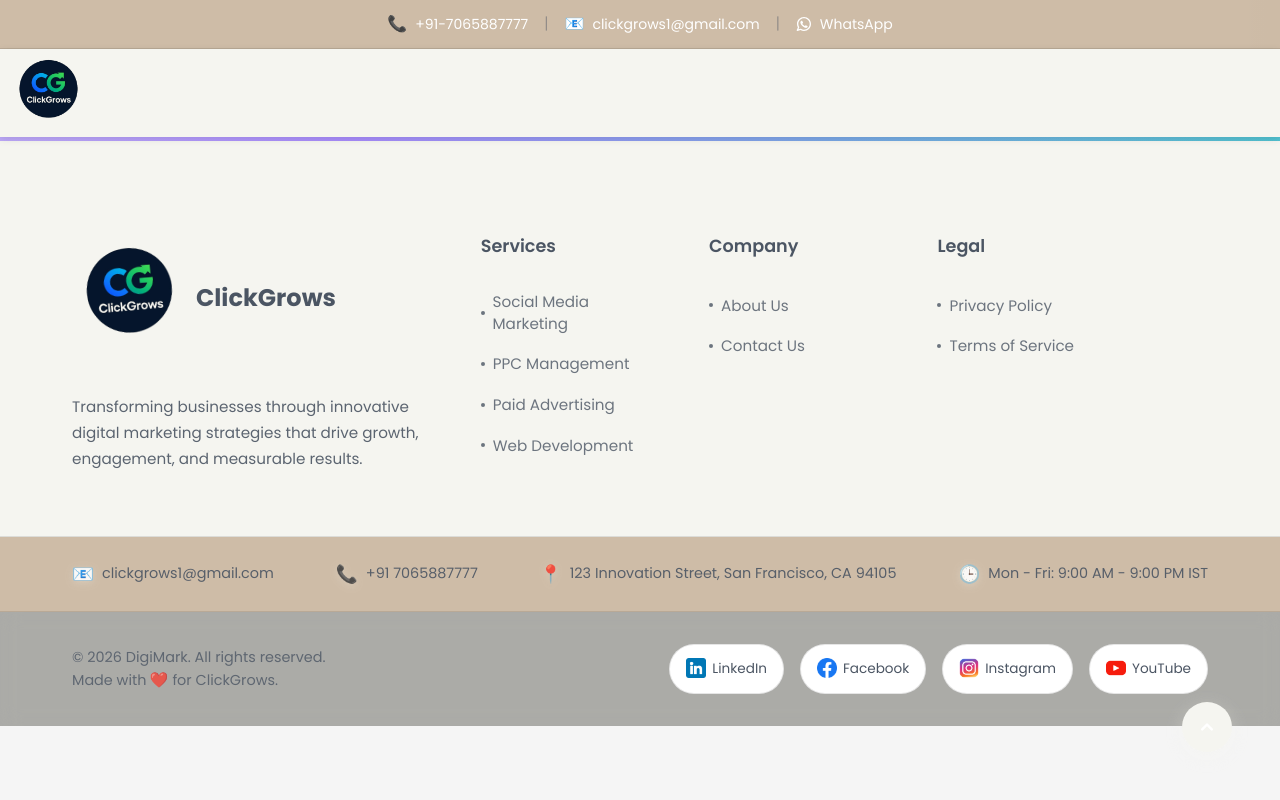
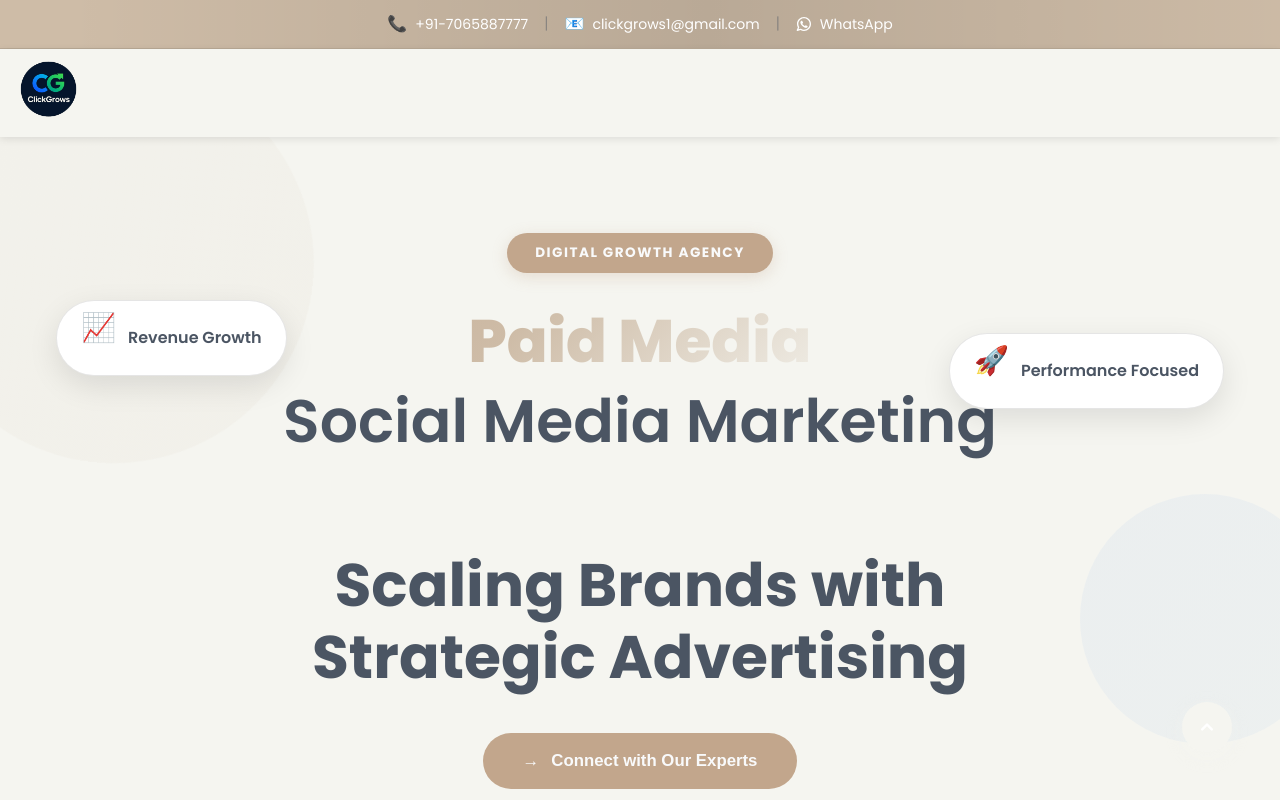
Before and after one commit to code-droplets/clickgrows, a React (Vite) app: page / in a window 1280 px wide. Shown: the top 800 px of the page. Built offline with nearby package versions, Linux system fonts and the light colour scheme.

Commit message:
fix URL issue

```diff
--- a/src/App.jsx
+++ b/src/App.jsx
@@ -24,13 +24,13 @@
         <Navbar />
         <div className={style.App}>
           <Routes>
-            <Route path="/home" element={<Home />} />
+            <Route path="/" element={<Home />} />
           </Routes>
           <Routes>
             <Route path="/about" element={<WhoAreWeSection />} />
           </Routes>
           <Routes>
-            <Route path="/social-media-marketing" element={<OrganicSocialMediaPage />} />
+            <Route path="/social-media-marketing" element={<OrganicSocialMediaPage />} />``
           </Routes>
           <Routes>
             <Route path="/ppc" element={<PPCAdsPage />} />
```
Also changed, not shown: 2 other files (tests, documents, lock files or other folders).
